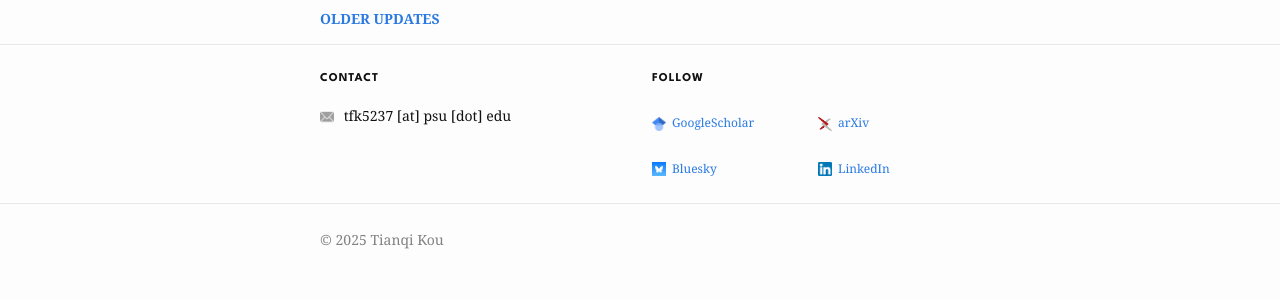
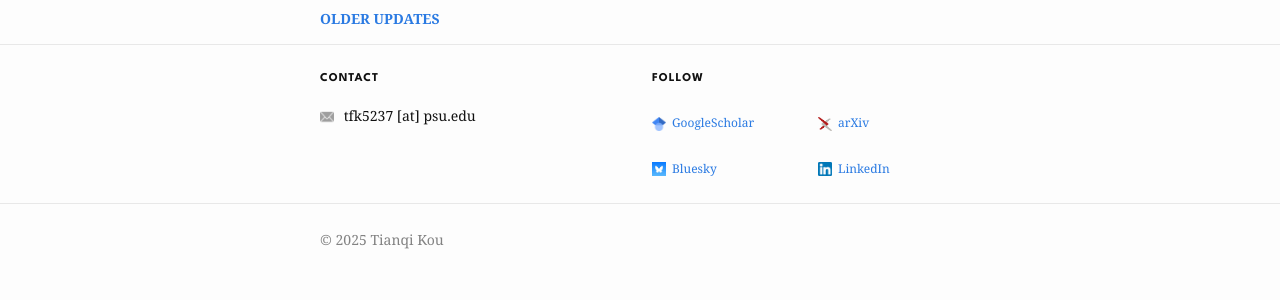
Before and after one commit to koutianqi/koutianqi.github.io, a Jekyll site: the page built from index.markdown, in a window 1280 px wide. Shown: the part 1315-1615 px from the top of the page. Built offline with Jekyll 4.4.1, drawn with Linux system fonts in a browser that asks for light colours.

Commit message:
Update default.html

```diff
--- a/_layouts/default.html
+++ b/_layouts/default.html
@@ -37,7 +37,7 @@
             <div class="contact-col">
               <h2>Contact</h2>
               <ul class="contact-list">
-                <li><img class="icon" src="{{ "/assets/img/email.png" | relative_url }}" alt="" /> tfk5237 [at] psu [dot] edu</li>
+                <li><img class="icon" src="{{ "/assets/img/email.png" | relative_url }}" alt="" /> tfk5237 [at] psu.edu</li>
               </ul>
             </div>
             <div class="follow-col">
```
